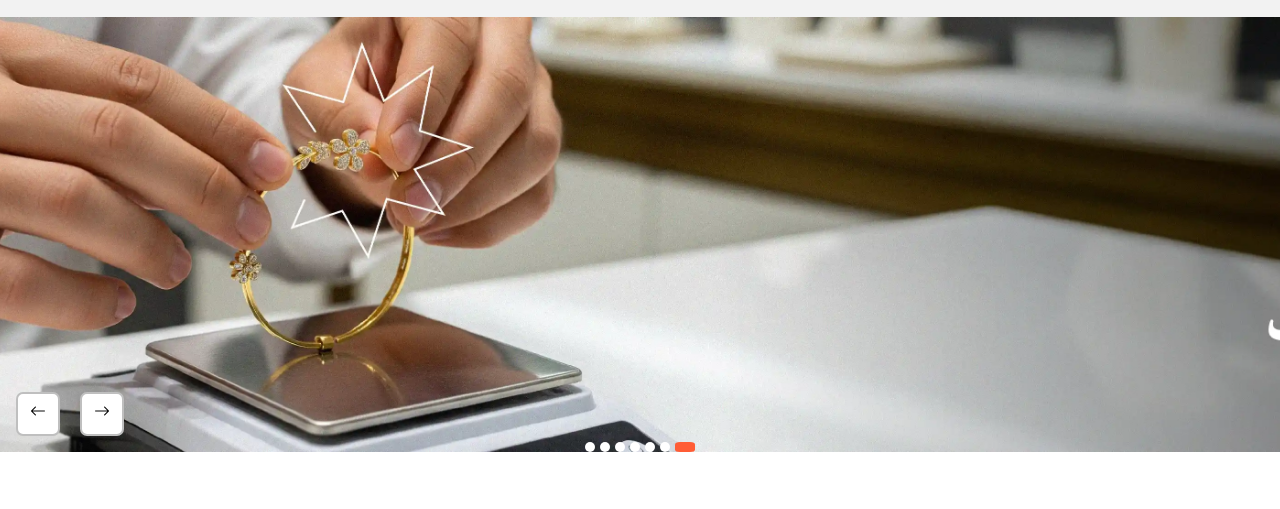
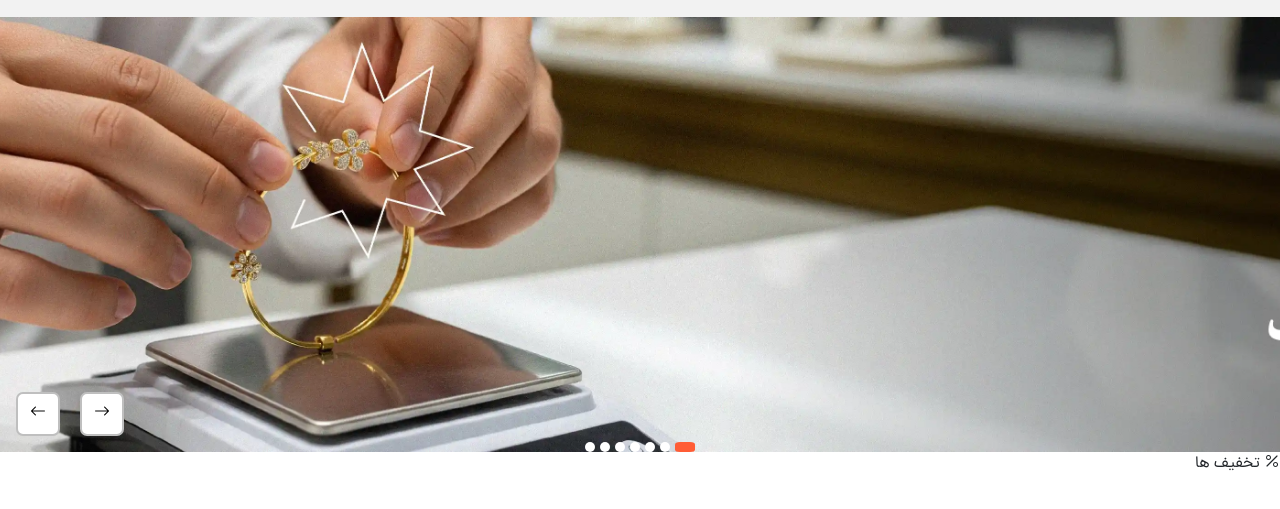
Before and after one commit to manikohzadi/Ba_Salam, a website with bundled scripts: page index.html in a window 1280 px wide. Shown: the part 291-800 px from the top of the page. Built offline with nearby package versions, Linux system fonts and the light colour scheme; files whose address does not match are found by name.

Commit message:
add category-bar and delete webpack workflow

```diff
--- a/index.html
+++ b/index.html
@@ -133,6 +133,12 @@
         <span class="slide end" aria-label="اسلاید"></span>
       </div>
     </div>
+    <section class="category-bar">
+      <article>
+        <i class="bi bi-percent"></i>
+        <span>تخفیف‌ ها</span>
+      </article>
+    </section>
     <script type="module" src="./main.js"></script>
   </body>
 </html>
```
Also changed, not shown: .github/workflows/webpack.yml (deleted).
